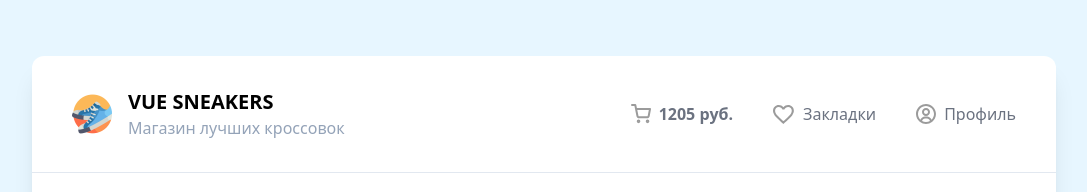
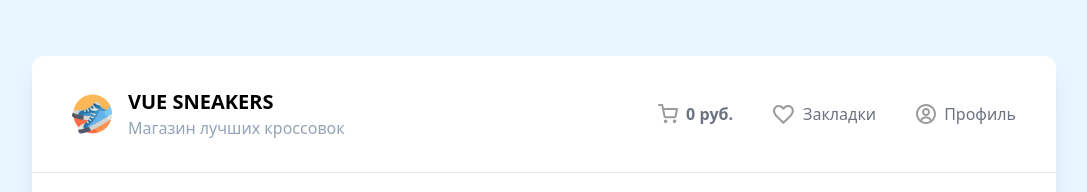
Before and after one commit to AzizbekDev/vue3-sneakers, a Vue app: page / in a window 1280 px wide. Shown: the top 192 px of the page, without its empty margins (96-1183 px from the left). Built offline with nearby package versions, Linux system fonts and the light colour scheme; no server answers.

Commit message:
Update dynamic pricing in Drawer and Header components

```diff
--- a/src/components/Drawer.vue
+++ b/src/components/Drawer.vue
@@ -1,6 +1,11 @@
 <script setup>
 import DrawerHeader from './DrawerHeader.vue'
 import CartListItem from './CartListItem.vue'
+
+defineProps({
+  totalPrice: Number,
+  vatPrice: Number
+})
 </script>
 <template>
   <div class="fixed top-0 left-0 h-full w-full bg-black z-10 opacity-70"></div>
@@ -12,12 +17,12 @@ import CartListItem from './CartListItem.vue'
       <div class="flex gap-2">
         <span>Итого:</span>
         <div class="flex-1 border-b border-dashed"></div>
-        <b>21 498 руб.</b>
+        <b>{{ totalPrice }} руб.</b>
       </div>
       <div class="flex gap-2">
         <span>Налог 5%:</span>
         <div class="flex-1 border-b border-dashed"></div>
-        <b>1074 руб. </b>
+        <b>{{ vatPrice }} руб. </b>
       </div>
       <button
         class="bg-lime-500 w-full rounded-xl py-3 mt-4 text-white disabled:bg-slate-300 hover:bg-lime-600 active:bg-lime-700 cursor-pointer"
--- a/src/components/Header.vue
+++ b/src/components/Header.vue
@@ -1,5 +1,8 @@
 <script setup>
   const emit = defineEmits(['openDrawer'])
+  defineProps({
+    totalPrice: Number
+  })
 </script>
 
 <template>
@@ -15,7 +18,7 @@
     <ul class="flex items-center gap-10">
       <li @click="() => emit('openDrawer')" class="flex items-center gap-2 text-gray-500 hover:text-black cursor-pointer">
         <img src="/cart.svg" alt="Cart" />
-        <b>1205 руб.</b>
+        <b>{{  totalPrice }} руб.</b>
       </li>
       <li class="flex items-center gap-2 text-gray-500 hover:text-black cursor-pointer">
         <img src="/heart.svg" alt="Heart" />
```
